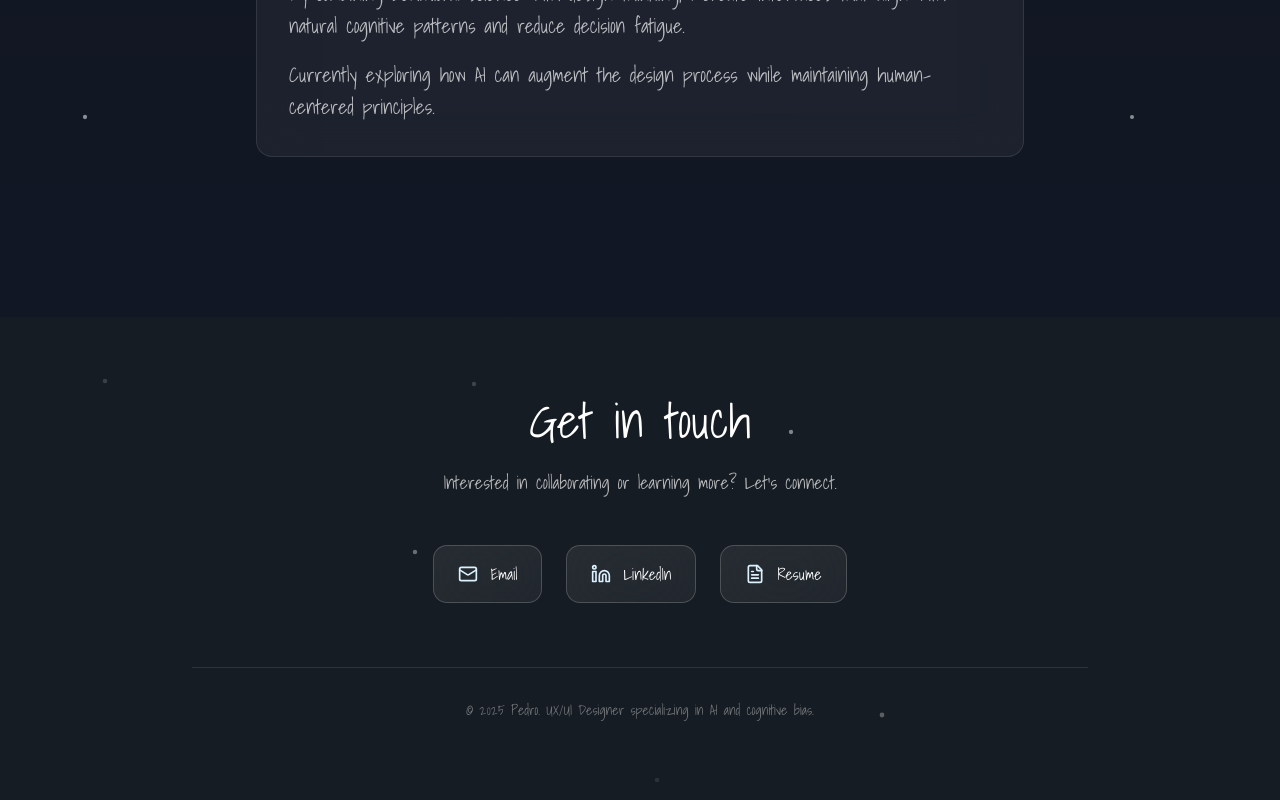
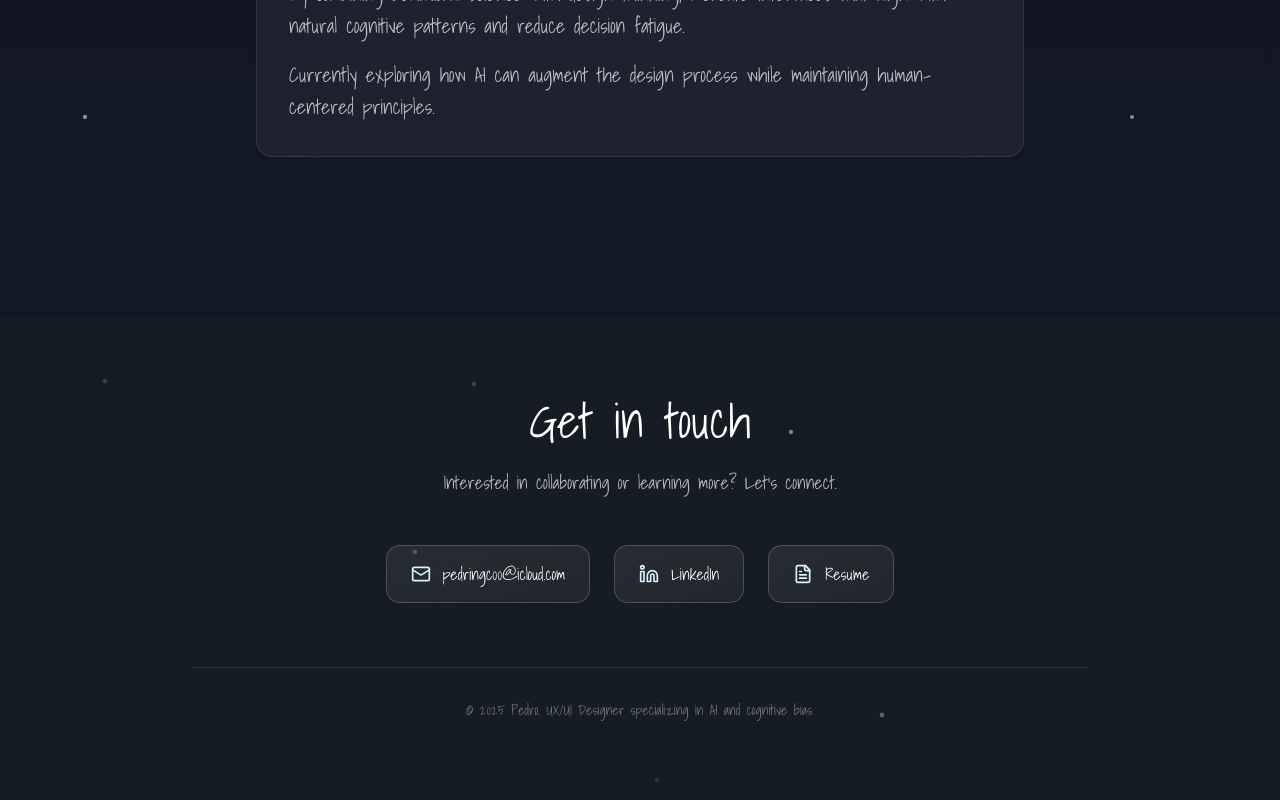
Before and after one commit to pbfreitinhas-cpu/Portofolio, a React (Vite) app: page / in a window 1280 px wide. Shown: the part 2768-3568 px from the top of the page. Built offline with nearby package versions, Linux system fonts and the light colour scheme.

Commit message:
Update case study

```diff
--- a/src/components/Portfolio.tsx
+++ b/src/components/Portfolio.tsx
@@ -1,4 +1,5 @@
 import { motion } from "motion/react";
+import { useState } from "react";
 import { CaseStudyCard } from "./CaseStudyCard";
 import { Header } from "./Header";
 import { AIBadge } from "./AIBadge";
@@ -16,6 +17,17 @@ interface PortfolioProps {
 
 export function Portfolio({ onCaseStudyClick, theme, onToggleTheme }: PortfolioProps) {
   const { t } = useTranslation();
+  const [copied, setCopied] = useState(false);
+
+  const copyEmail = async () => {
+    try {
+      await navigator.clipboard.writeText('pedringc00@icloud.com');
+      setCopied(true);
+      setTimeout(() => setCopied(false), 2000);
+    } catch (err) {
+      console.error('Failed to copy email: ', err);
+    }
+  };
 
   const scrollToSection = (id: string) => {
     const element = document.getElementById(id);
@@ -309,7 +321,9 @@ export function Portfolio({ onCaseStudyClick, theme, onToggleTheme }: PortfolioP
             transition={{ duration: 0.6, delay: 0.2 }}
             className="flex flex-col sm:flex-row gap-6 justify-center items-center"
           >
-            <button className={`group relative flex items-center gap-3 px-6 py-4 rounded-xl backdrop-blur-2xl border transition-all duration-300 w-full sm:w-auto overflow-hidden ${
+            <button
+              onClick={copyEmail}
+              className={`group relative flex items-center gap-3 px-6 py-4 rounded-xl backdrop-blur-2xl border transition-all duration-300 w-full sm:w-auto overflow-hidden ${
                 theme === 'night'
                   ? 'bg-white/5 border-white/20 text-white hover:bg-white/10 hover:border-[#DBF1FD]/30 hover:shadow-[0_0_20px_rgba(219,241,253,0.2)]'
                   : 'bg-white/60 border-gray-300/40 text-gray-800 hover:bg-white/80 hover:border-blue-500/30 hover:shadow-[0_0_20px_rgba(59,130,246,0.2)]'
@@ -318,10 +332,14 @@ export function Portfolio({ onCaseStudyClick, theme, onToggleTheme }: PortfolioP
               <Mail className={`w-5 h-5 relative z-10 transition-colors duration-1000 ${
                 theme === 'night' ? 'text-[#DBF1FD]' : 'text-blue-600'
               }`} />
-              <span className="relative z-10">{t('Email')}</span>
+              <span className="relative z-10">{copied ? 'Copiado!' : 'pedringc00@icloud.com'}</span>
             </button>
 
-            <button className={`group relative flex items-center gap-3 px-6 py-4 rounded-xl backdrop-blur-2xl border transition-all duration-300 w-full sm:w-auto overflow-hidden ${
+            <a
+              href="https://www.linkedin.com/in/pedrouxfreitas"
+              target="_blank"
+              rel="noopener noreferrer"
+              className={`group relative flex items-center gap-3 px-6 py-4 rounded-xl backdrop-blur-2xl border transition-all duration-300 w-full sm:w-auto overflow-hidden ${
                 theme === 'night'
                   ? 'bg-white/5 border-white/20 text-white hover:bg-white/10 hover:border-[#DBF1FD]/30 hover:shadow-[0_0_20px_rgba(219,241,253,0.2)]'
                   : 'bg-white/60 border-gray-300/40 text-gray-800 hover:bg-white/80 hover:border-blue-500/30 hover:shadow-[0_0_20px_rgba(59,130,246,0.2)]'
@@ -331,7 +349,7 @@ export function Portfolio({ onCaseStudyClick, theme, onToggleTheme }: PortfolioP
                 theme === 'night' ? 'text-[#DBF1FD]' : 'text-blue-600'
               }`} />
               <span className="relative z-10">{t('LinkedIn')}</span>
-            </button>
+            </a>
 
             <a
               href="/resume.pdf"
```
Also changed, not shown: 31 other files (tests, documents, lock files or other folders). Lines whose indentation alone changed are shown as unchanged.
